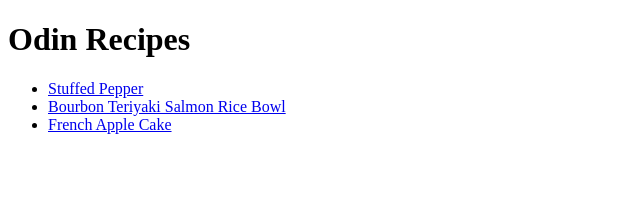
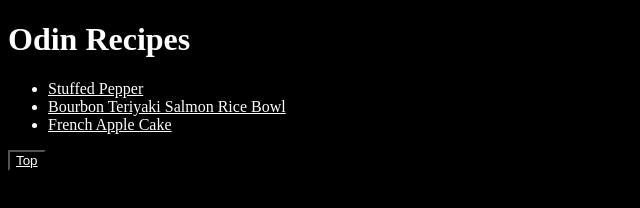
Before and after one commit to AbdalrahmanSaadat/odin-recipes, a plain HTML site: page index.html in a window 1280 px wide. Shown: the whole page, without its empty margins (0-640 px from the left). Drawn offline with Linux system fonts and the light colour scheme.

Commit message:
adding the style master file

```diff
--- a/index.html
+++ b/index.html
@@ -2,15 +2,18 @@
 <html lang="en">
 <head>
     <meta charset="UTF-8">
+    <link rel="stylesheet" href="./styles/master.css">
     <meta name="viewport" content="width=device-width, initial-scale=1.0">
     <title>Odin Recipes</title>
 </head>
 <body>
-    <h1>Odin Recipes</h1>
+    <h1 id="main-header">Odin Recipes</h1>
     <ul>
         <li><a href="./recipes/stuffed-pepper.html" >Stuffed Pepper</a></li>
         <li><a href="./recipes/Bourbon-Teriyaki-Salmon-Rice-Bowl.html">Bourbon Teriyaki Salmon Rice Bowl</a></li>
         <li><a href="./recipes/French-Apple-Cake.html">French Apple Cake</a></li>
     </ul>
+
+    <button><a href="#main-header">Top</a></button>
 </body>
 </html>
--- /dev/null
+++ b/styles/master.css
@@ -0,0 +1,4 @@
+* {
+    background-color: black;
+    color: white;
+}
```
